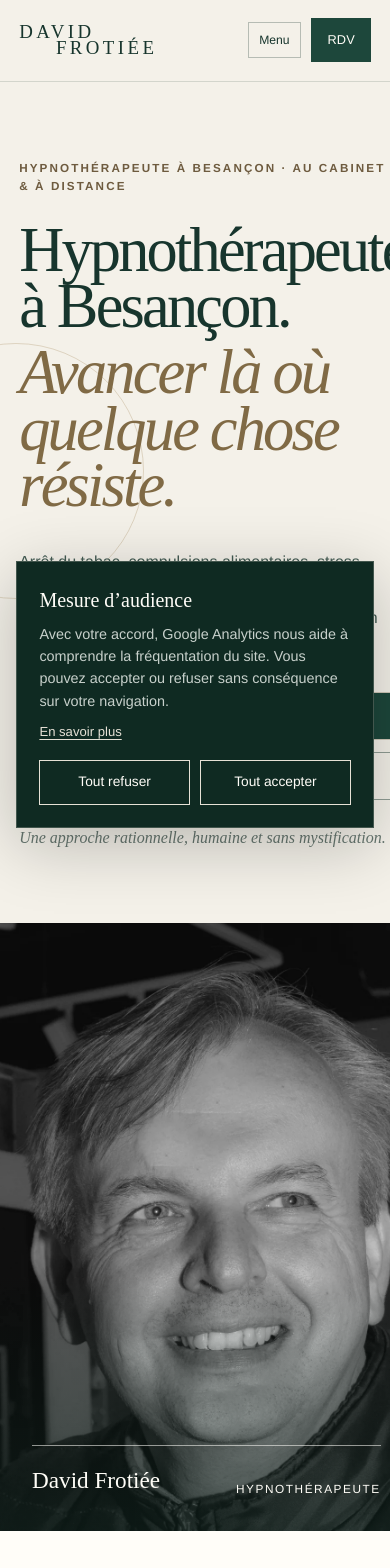
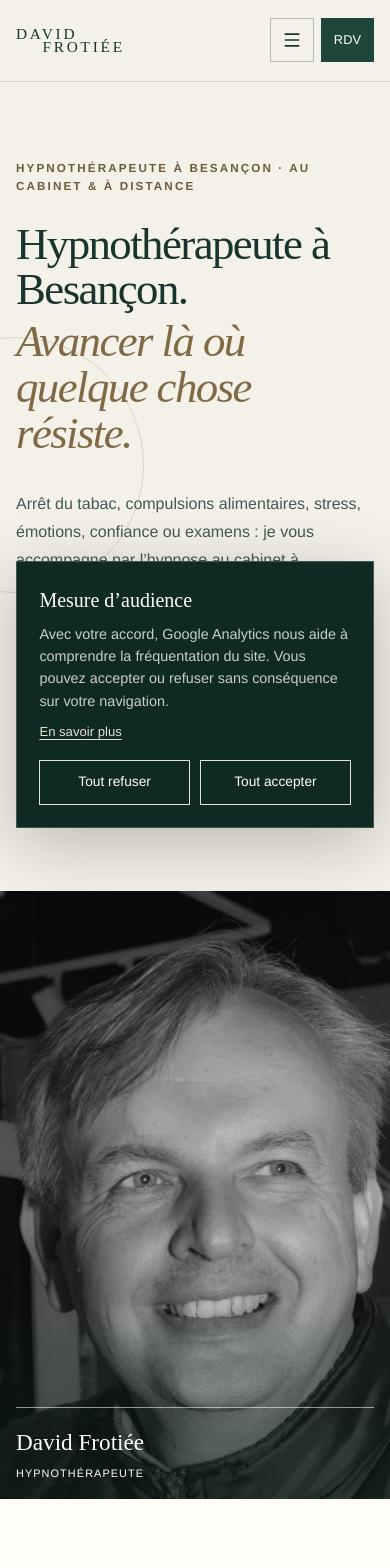
Before and after one commit to webstorm92100/Davidfrotiee, a Next.js app: page / in a window 390 px wide. Shown: the top 1568 px of the page. Built offline with nearby package versions, Linux system fonts and the light colour scheme.

Commit message:
Corriger le responsive mobile et le menu

```diff
--- a/app/globals.css
+++ b/app/globals.css
@@ -63,6 +63,33 @@
   border-color: var(--border);
 }
 
+main,
+header,
+footer,
+section,
+article,
+aside,
+nav,
+div {
+  min-width: 0;
+}
+
+img,
+picture,
+video,
+canvas,
+svg {
+  max-width: 100%;
+}
+
+h1,
+h2,
+h3,
+blockquote {
+  overflow-wrap: break-word;
+  hyphens: auto;
+}
+
 html {
   overflow-x: clip;
   scroll-behavior: smooth;
@@ -1960,11 +1987,19 @@ footer {
   }
 
   .mobile-menu summary {
-    padding: 0.55rem 0.75rem;
+    display: grid;
+    width: 2.8rem;
+    height: 2.8rem;
+    padding: 0;
+    place-items: center;
     border: 1px solid rgb(23 53 45 / 28%);
-    font-size: 0.76rem;
     list-style: none;
     cursor: pointer;
+  }
+
+  .mobile-menu summary svg {
+    width: 1.25rem;
+    height: 1.25rem;
   }
 
   .mobile-menu summary::-webkit-details-marker {
@@ -2073,7 +2108,8 @@ footer {
   }
 
   .mobile-menu summary {
-    padding: 0.45rem 0.65rem;
+    width: 2.75rem;
+    height: 2.75rem;
   }
 
   .site-header .mobile-menu nav {
@@ -2371,6 +2407,157 @@ footer {
   }
 }
 
+@media (max-width: 480px) {
+  .site-header {
+    grid-template-columns: minmax(0, 1fr) auto auto;
+    gap: 0.45rem;
+    padding-right: 1rem;
+    padding-left: 1rem;
+  }
+
+  .wordmark {
+    font-size: 0.96rem;
+  }
+
+  .wordmark span:last-child {
+    margin-left: 1.65rem;
+  }
+
+  .site-header .mobile-menu nav {
+    position: fixed;
+    top: 5.4rem;
+    right: 1rem;
+    width: calc(100vw - 2rem);
+  }
+
+  .header-cta {
+    padding-right: 0.8rem;
+    padding-left: 0.8rem;
+  }
+
+  .hero-copy,
+  .inner-hero-copy,
+  .section,
+  .inner-section,
+  .inner-final-cta,
+  .about-copy,
+  .access-copy,
+  .final-cta,
+  .philosophy,
+  footer {
+    padding-right: 1rem;
+    padding-left: 1rem;
+  }
+
+  .hero h1,
+  .section h2,
+  .about h2,
+  .final-cta h2,
+  .philosophy h2,
+  .method-intro h2,
+  .radio-intro h2,
+  .inner-hero h1,
+  .answer-section h2,
+  .inner-section-heading h2,
+  .outcomes-section h2,
+  .access-copy h2,
+  .hours-section h2,
+  .inner-final-cta h2,
+  .legal-hero h1 {
+    max-width: 100%;
+    font-size: clamp(2.35rem, 11.5vw, 3rem);
+    letter-spacing: -0.035em;
+    line-height: 1.02;
+    overflow-wrap: anywhere;
+  }
+
+  .support-card h3,
+  .method-steps h3,
+  .format-card h3,
+  .radio-card h3,
+  .review-card blockquote,
+  .faq-trigger {
+    max-width: 100%;
+    overflow-wrap: anywhere;
+  }
+
+  .header-link-cta,
+  .primary-link-cta,
+  .light-link-cta,
+  .primary-cta,
+  .secondary-cta,
+  .light-cta,
+  .text-link,
+  .support-card .support-link,
+  .reviews-source a {
+    max-width: 100%;
+    white-space: normal;
+    text-align: center;
+    overflow-wrap: anywhere;
+  }
+
+  .hero-actions > *,
+  .inner-actions > *,
+  .final-cta-copy .light-cta,
+  .inner-final-cta .light-link-cta {
+    width: 100%;
+  }
+
+  .portrait-note {
+    right: 1rem;
+    bottom: 1rem;
+    left: 1rem;
+    align-items: flex-start;
+    flex-direction: column;
+    gap: 0.25rem;
+  }
+
+  .portrait-note p {
+    max-width: 100%;
+    font-size: 0.68rem;
+    letter-spacing: 0.1em;
+    overflow-wrap: anywhere;
+  }
+
+  .reviews-source a,
+  .support-card .support-link,
+  .text-link {
+    align-items: flex-start;
+  }
+
+  .about-image > img,
+  .access-image img {
+    display: block;
+  }
+
+  .legal-hero {
+    padding-right: 1rem;
+    padding-left: 1rem;
+  }
+
+  .legal-content {
+    padding-right: 1rem;
+    padding-left: 1rem;
+  }
+
+  .legal-content a,
+  .service-summary span,
+  .footer-address,
+  .footer-links {
+    overflow-wrap: anywhere;
+  }
+}
+
+@media (max-width: 360px) {
+  .cookie-actions {
+    grid-template-columns: 1fr;
+  }
+
+  .final-cta-details {
+    grid-template-columns: 1fr;
+  }
+}
+
 @media (prefers-reduced-motion: reduce) {
   html {
     scroll-behavior: auto;
--- a/components/site-chrome.tsx
+++ b/components/site-chrome.tsx
@@ -1,4 +1,4 @@
-import { ArrowRight } from 'lucide-react';
+import { ArrowRight, Menu as MenuIcon } from 'lucide-react';
 import { CookiePreferencesButton } from '@/components/analytics-consent';
 
 export const bookingUrl =
@@ -39,7 +39,10 @@ export function SiteHeader() {
       </nav>
 
       <details className="mobile-menu">
-        <summary>Menu</summary>
+        <summary aria-label="Ouvrir le menu de navigation">
+          <MenuIcon aria-hidden="true" />
+          <span className="sr-only">Menu</span>
+        </summary>
         <nav aria-label="Navigation mobile">
           {serviceLinks.map((link) => (
             <a href={link.href} key={link.href}>{link.label}</a>
```
Also changed, not shown: 42 other files (tests, documents, lock files or other folders).
